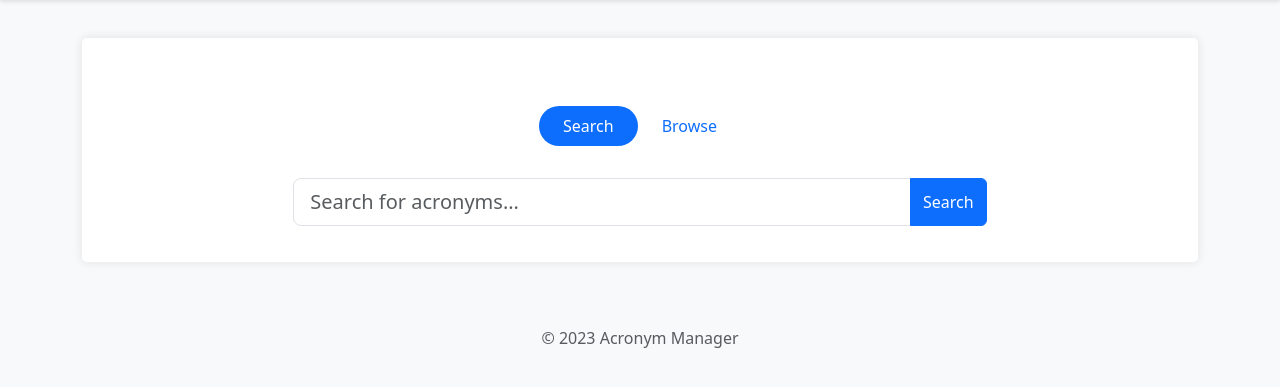
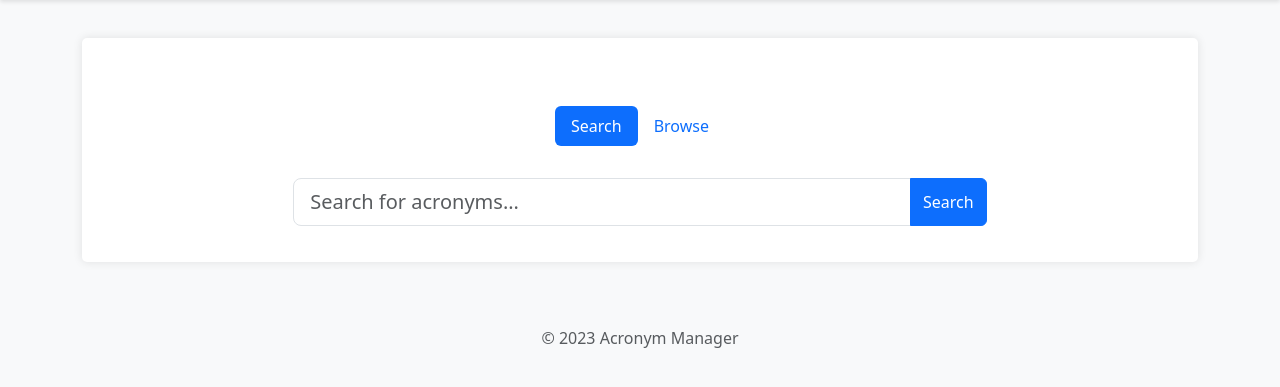
Before and after one commit to JonathanGarro/RC-Acronym, a Django app: page / in a window 1280 px wide. Shown: the part 56-443 px from the top of the page. Run offline with Django 4.2, Linux system fonts and the light colour scheme.

Commit message:
fix home layout

```diff
--- a/templates/acronyms/home.html
+++ b/templates/acronyms/home.html
@@ -7,13 +7,7 @@
     .search-container {
         margin-top: 2rem;
     }
-    .nav-pills .nav-link {
-        border-radius: 50rem;
-        padding: 0.5rem 1.5rem;
-    }
-    .nav-pills .nav-link.active {
-        background-color: #0d6efd;
-    }
+    /* Removed nav-pills styles as they're now handled by the React component's CSS */
 </style>
 {% endblock %}
 
```
